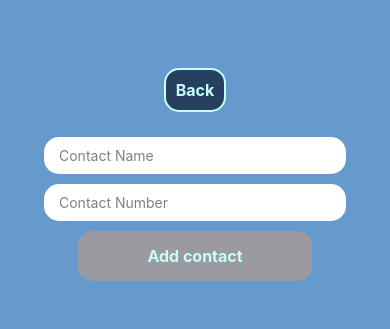
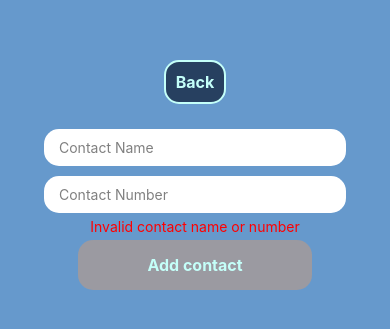
Before and after one commit to CallumKirkman/UniSafetyApp, a React Native app: screen /ContactAdd in a window 390 px wide. Shown: the part 255-584 px from the top of the page. Built offline with nearby package versions, Linux system fonts and the light colour scheme.

Commit message:
Add warning text to login, add & edit screens

```diff
--- a/app/components/firebase.js
+++ b/app/components/firebase.js
@@ -1,9 +1,6 @@
 import { firebase } from "@firebase/app";
 import "@firebase/auth";
 import "@firebase/firestore";
-
-// import {auth} from "firebase/auth";
-//import {...} from "firebase/firestore";
 
 // Initialize Firebase
 const firebaseConfig = {
--- a/app/components/firestore.js
+++ b/app/components/firestore.js
@@ -1,10 +1,4 @@
 import { db } from "./firebase";
-
-// import { firebase } from "@firebase/app";
-
-// import "@firebase/firestore";
-
-// const db = firebase.firestore();
 
 //TODO: allow for undefined alert return?
 //TODO: Delete user?
--- a/app/screens/ContactAddScreen.js
+++ b/app/screens/ContactAddScreen.js
@@ -73,9 +73,14 @@ const ContactAdd = ({ navigation, route }) => {
         {/* Toggle disabled button */}
         {disabledStatus ? (
           // Invalid
-          <TouchableOpacity style={styles.buttonInvalid} disabled={true}>
-            <Text style={styles.buttonText}>Add contact</Text>
-          </TouchableOpacity>
+          <>
+            <Text style={[styles.warningText]}>
+              Invalid contact name or number
+            </Text>
+            <TouchableOpacity style={styles.buttonInvalid} disabled={true}>
+              <Text style={styles.buttonText}>Add contact</Text>
+            </TouchableOpacity>
+          </>
         ) : (
           // Valid
           <TouchableOpacity style={styles.button} onPress={runAddContact}>
--- a/app/screens/ContactEditScreen.js
+++ b/app/screens/ContactEditScreen.js
@@ -83,9 +83,14 @@ const ContactEdit = ({ navigation, route }) => {
         {/* Toggle disabled button */}
         {disabledStatus ? (
           // Invalid
-          <TouchableOpacity style={styles.buttonInvalid} disabled={true}>
-            <Text style={styles.buttonText}>Edit contact</Text>
-          </TouchableOpacity>
+          <>
+            <Text style={[styles.warningText]}>
+              Invalid contact name or number
+            </Text>
+            <TouchableOpacity style={styles.buttonInvalid} disabled={true}>
+              <Text style={styles.buttonText}>Edit contact</Text>
+            </TouchableOpacity>
+          </>
         ) : (
           // Valid
           <TouchableOpacity style={styles.button} onPress={runEditContact}>
--- a/app/screens/ContactScreen.js
+++ b/app/screens/ContactScreen.js
@@ -63,7 +63,6 @@ const Contact = ({ navigation }) => {
         numberArray.push(item.number);
       });
       setNumberList(numberArray);
-      //TODO: display warning contact exists in edit & add?
     });
   };
 
--- a/app/screens/LoginScreen.js
+++ b/app/screens/LoginScreen.js
@@ -104,12 +104,7 @@ const Login = ({ navigation }) => {
         {disabledStatus ? (
           // Invalid
           <>
-            <Text
-              style={{
-                color: "red",
-                textAlign: "center",
-              }}
-            >
+            <Text style={[styles.warningText]}>
               Password must be at least 8 characters
             </Text>
             <TouchableOpacity style={[styles.buttonInvalid]} disabled={true}>
--- a/app/screens/ResourcesScreen.js
+++ b/app/screens/ResourcesScreen.js
@@ -24,7 +24,7 @@ const Resources = ({ navigation }) => {
     ]);
 
   return (
-    <View style={[styles.homeContainer]}>
+    <View style={[styles.resourcesContainer]}>
       <View style={[styles.resourcesBuffer]}>
         <View style={styles.topButtons}>
           <TouchableOpacity
@@ -94,22 +94,6 @@ const Resources = ({ navigation }) => {
             </Text>
           </TouchableOpacity>
         </View>
-
-        {/* <View style={[styles.rowContainer]}>
-          <View style={[styles.squareButtonContainer]}>
-            <TouchableOpacity style={[styles.homeButtonBox]} onPress={sendSMS}>
-              <Text style={styles.buttonText}>Alert contacts</Text>
-            </TouchableOpacity>
-          </View>
-          <View style={[styles.squareButtonContainer]}>
-            <TouchableOpacity
-              style={[styles.homeButtonBox]}
-              onPress={callNumber}
-            >
-              <Text style={styles.buttonText}>Emergency Services</Text>
-            </TouchableOpacity>
-          </View>
-        </View> */}
       </View>
     </View>
   );
--- a/app/static/Styles.js
+++ b/app/static/Styles.js
@@ -29,11 +29,6 @@ export default StyleSheet.create({
     borderColor: Colour.highlight,
     borderWidth: 2,
   },
-  buttonContainer: {
-    width: "60%",
-    alignItems: "center",
-    justifyContent: "center",
-  },
   buttonBox: {
     backgroundColor: Colour.primary,
     borderRadius: 15,
@@ -41,6 +36,16 @@ export default StyleSheet.create({
     justifyContent: "center",
     padding: 10,
     margin: 20,
+    borderColor: Colour.highlight,
+    borderWidth: 2,
+  },
+  buttonBar: {
+    backgroundColor: Colour.primary,
+    width: "100%",
+    height: "50%",
+    borderRadius: 15,
+    alignItems: "center",
+    justifyContent: "center",
     borderColor: Colour.highlight,
     borderWidth: 2,
   },
@@ -67,11 +72,31 @@ export default StyleSheet.create({
     borderWidth: 2,
   },
 
+  topButtons: {
+    padding: 5,
+    flexDirection: "row",
+    justifyContent: "space-between",
+  },
+  buttonContainer: {
+    width: "60%",
+    alignItems: "center",
+    justifyContent: "center",
+  },
+  buttonBarContainer: {
+    flex: 2,
+    justifyContent: "center",
+    alignItems: "center",
+  },
+
   buttonText: {
     color: Colour.highlight,
     fontWeight: "700",
     fontSize: 16,
     alignSelf: "center",
+  },
+  warningText: {
+    color: "red",
+    textAlign: "center",
   },
 
   inputContainer: { width: "80%" },
@@ -104,11 +129,6 @@ export default StyleSheet.create({
     borderWidth: 2,
     marginBottom: 30,
   },
-  buttonBarContainer: {
-    flex: 2,
-    justifyContent: "center",
-    alignItems: "center",
-  },
   squareButtonContainer: {
     flex: 1,
     margin: 10,
@@ -120,16 +140,6 @@ export default StyleSheet.create({
     flexDirection: "row",
     justifyContent: "center",
     alignItems: "center",
-  },
-  buttonBar: {
-    backgroundColor: Colour.primary,
-    width: "100%",
-    height: "50%",
-    borderRadius: 15,
-    alignItems: "center",
-    justifyContent: "center",
-    borderColor: Colour.highlight,
-    borderWidth: 2,
   },
   signoutButton: {
     backgroundColor: Colour.secondary,
@@ -164,11 +174,6 @@ export default StyleSheet.create({
   contactBuffer: {
     flex: 1,
     marginTop: 25,
-  },
-  topButtons: {
-    padding: 5,
-    flexDirection: "row",
-    justifyContent: "space-between",
   },
   item: {
     padding: 10,
@@ -207,6 +212,10 @@ export default StyleSheet.create({
   },
 
   //Resources
+  resourcesContainer: {
+    flex: 1,
+    backgroundColor: Colour.background,
+  },
   resourcesBuffer: {
     flex: 1,
     marginHorizontal: 10,
```
